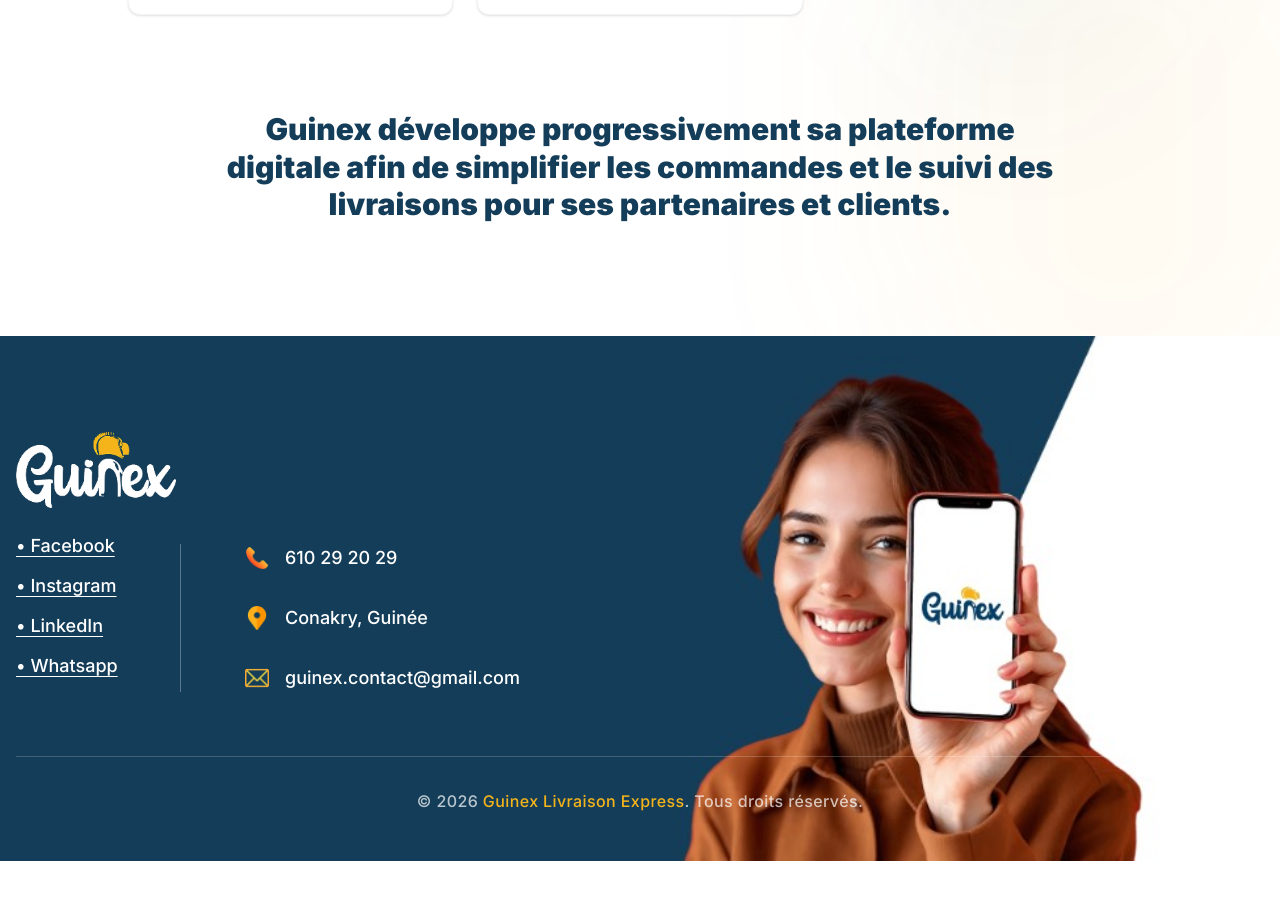
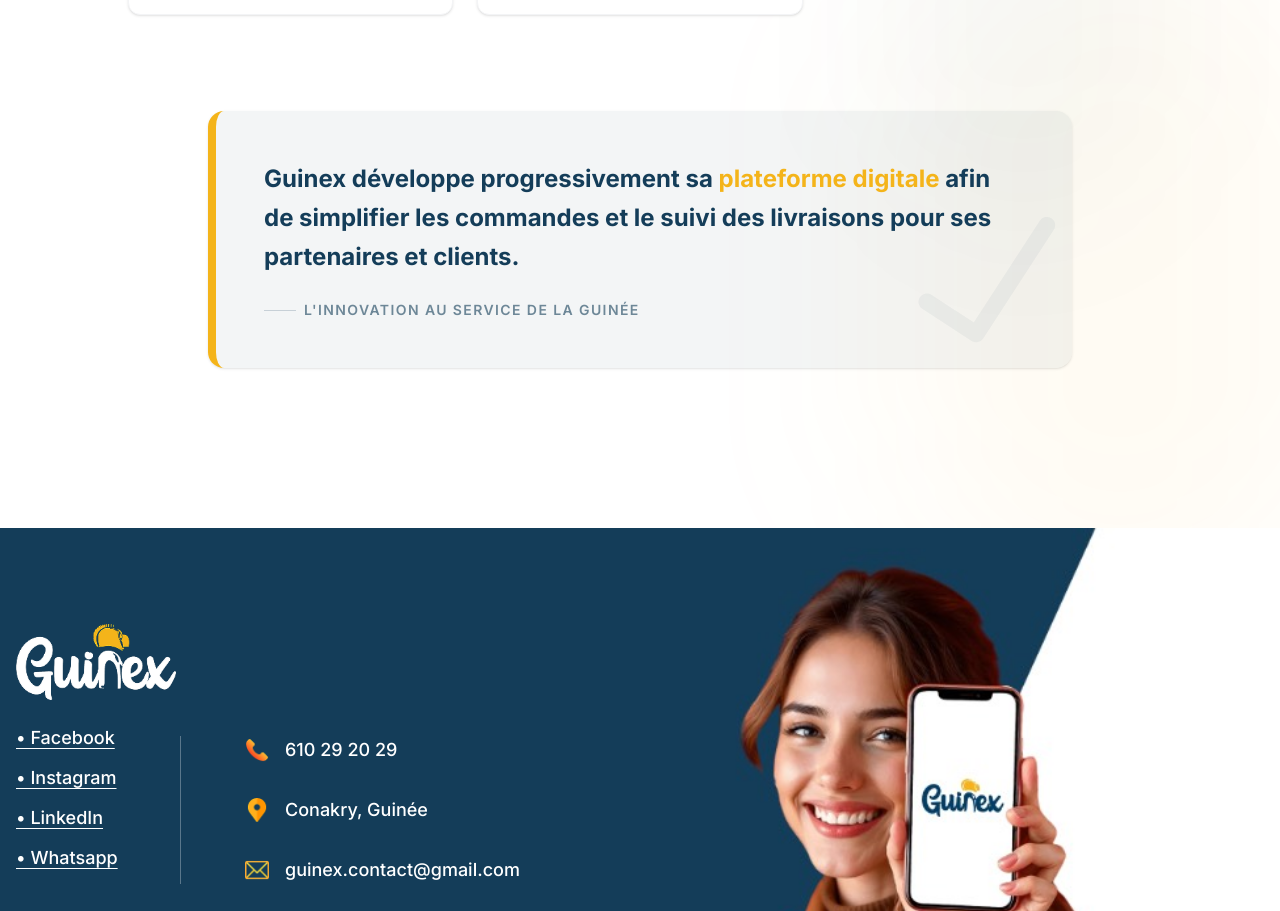
Before and after one commit to Guinex-official/Guinex, a Next.js app: page /a-propos in a window 1280 px wide. Shown: the part 1038-1949 px from the top of the page. Before the commit the page ends 1899 px from the top, so only its background shows below. Built offline with nearby package versions, Linux system fonts and the light colour scheme.

Commit message:
style: finalize A Propos design and innovation callout for production

```diff
--- a/src/app/a-propos/page.tsx
+++ b/src/app/a-propos/page.tsx
@@ -106,11 +106,24 @@
                     </div>
                 </div>
 
-                {/* Footer Text */}
-                <div className="max-w-4xl mx-auto text-center px-4 mb-8 md:mb-12">
-                    <p className="text-xl md:text-3xl text-[#143D59] font-black leading-tight">
-                        Guinex développe progressivement sa plateforme digitale afin de simplifier les commandes et le suivi des livraisons pour ses partenaires et clients.
-                    </p>
+                {/* Innovation Callout Section */}
+                <div className="max-w-4xl mx-auto px-4 mb-16 md:mb-24 animate-fade-in-up" style={{ animationDelay: '0.6s' }}>
+                    <div className="bg-[#143D59]/5 border-l-8 border-[#F4B41A] rounded-2xl p-8 md:p-12 shadow-sm relative overflow-hidden group hover:bg-[#143D59]/10 transition-all duration-500">
+                        {/* Decorative Background Icon */}
+                        <div className="absolute right-[-20px] bottom-[-20px] text-[#143D59]/5 transform -rotate-12 group-hover:scale-110 transition-transform duration-700">
+                            <Check size={200} />
+                        </div>
+
+                        <div className="relative z-10">
+                            <p className="text-xl md:text-2xl text-[#143D59] font-bold leading-relaxed">
+                                Guinex développe progressivement sa <span className="text-[#F4B41A]">plateforme digitale</span> afin de simplifier les commandes et le suivi des livraisons pour ses partenaires et clients.
+                            </p>
+                            <div className="mt-6 flex items-center space-x-2 text-[#143D59]/60 font-semibold uppercase tracking-widest text-xs md:text-sm">
+                                <div className="h-px w-8 bg-[#143D59]/20"></div>
+                                <span>L'innovation au service de la Guinée</span>
+                            </div>
+                        </div>
+                    </div>
                 </div>
             </div>
 
```
